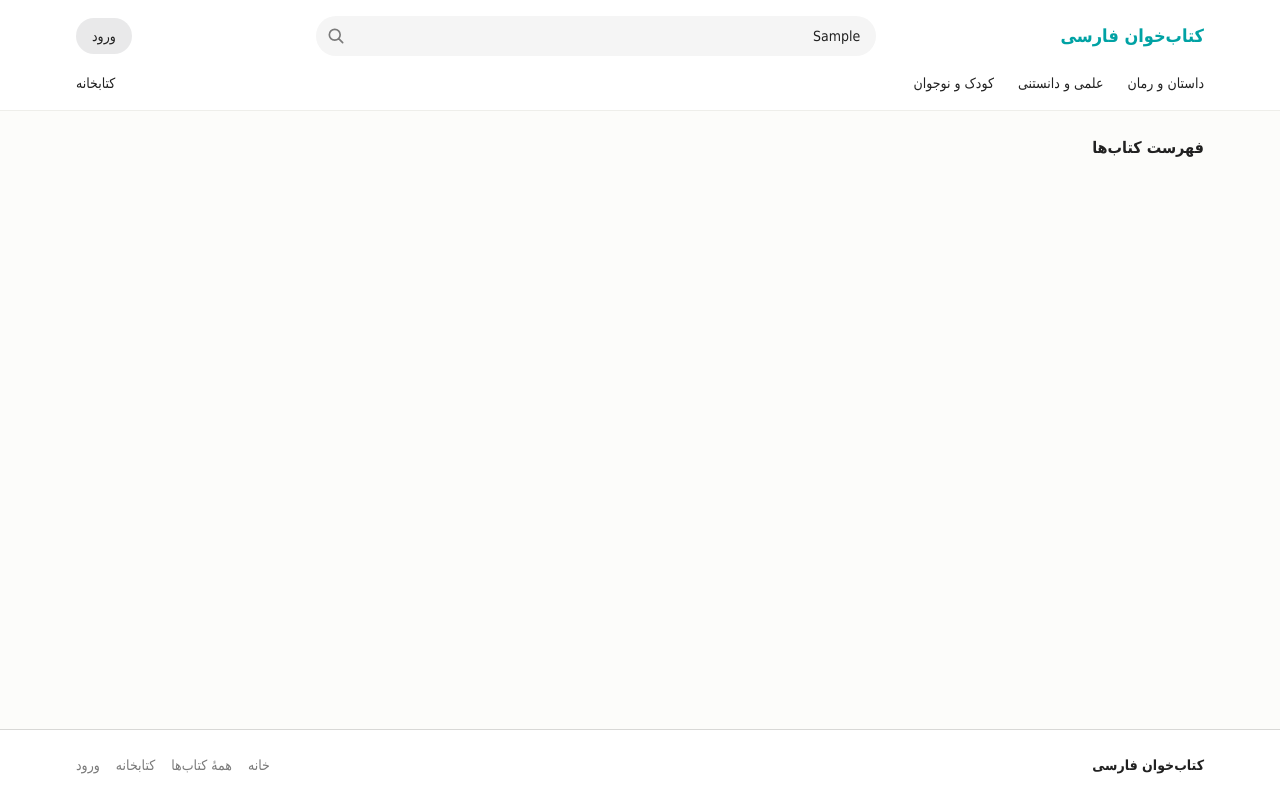
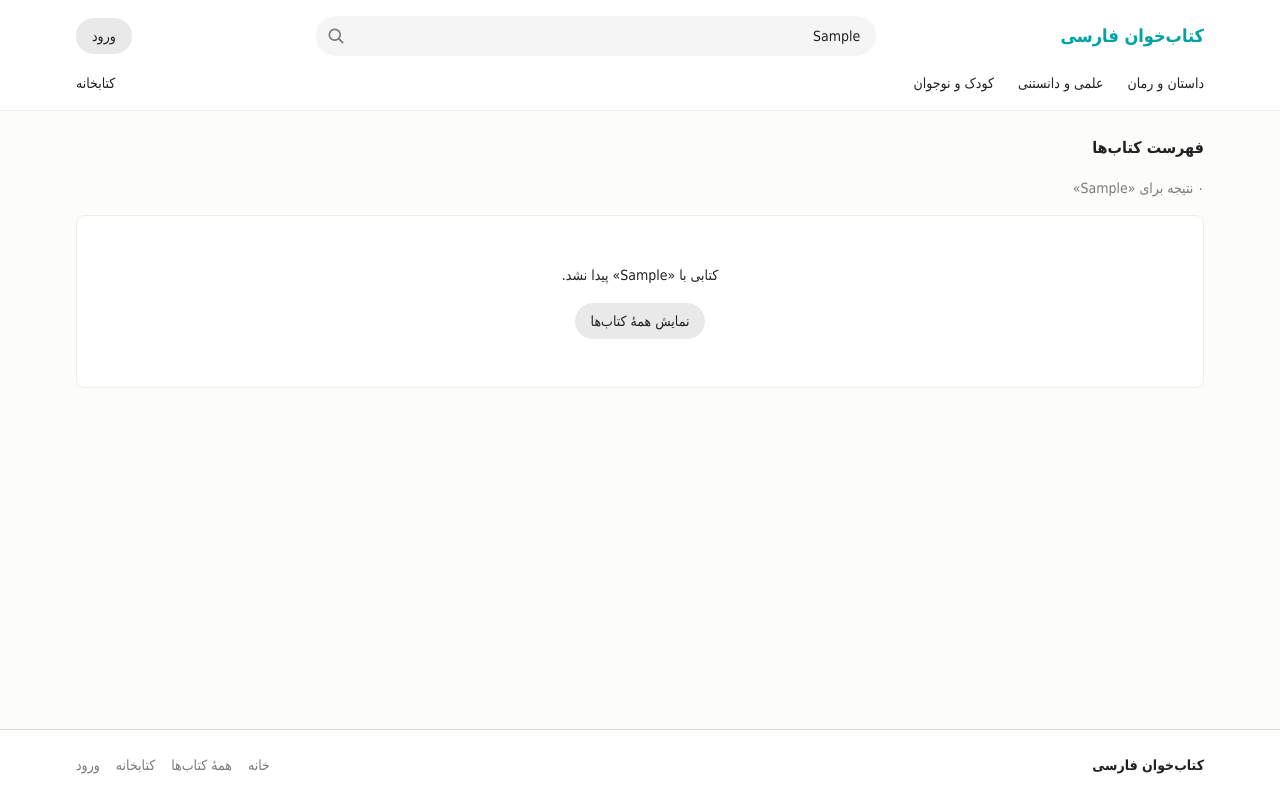
Before and after one commit to Sourenakia/HW1, a plain HTML site: page index.html in a window 1280 px wide. Both pictures are taken after typing "Sample" into the empty fields and a click on the button 336 px from the left and 36 px from the top of the page. Drawn offline with Linux system fonts and the light colour scheme.

Commit message:
search mode

```diff
--- a/css/style.css
+++ b/css/style.css
@@ -361,6 +361,24 @@ body {
   margin-bottom: var(--space-4);
 }
 
+/* List page */
+.list-summary {
+  margin-bottom: var(--space-4);
+  color: var(--color-text-muted);
+}
+
+.empty-state {
+  display: flex;
+  flex-direction: column;
+  align-items: center;
+  gap: var(--space-4);
+  padding: var(--space-12) var(--space-4);
+  text-align: center;
+  background-color: var(--color-surface);
+  border: 1px solid var(--color-border);
+  border-radius: var(--radius-card);
+}
+
 /* Book grid */
 .book-grid {
   display: grid;
--- a/index.html
+++ b/index.html
@@ -18,6 +18,7 @@
   <script src="js/books.js"></script>
   <script src="js/utils.js"></script>
   <script src="js/store.js"></script>
+  <script src="js/catalog.js"></script>
   <script src="js/components.js"></script>
   <script src="js/pages.js"></script>
   <script src="js/router.js"></script>
--- /dev/null
+++ b/js/catalog.js
@@ -0,0 +1,39 @@
+// Book list selection: pure functions only (no DOM, no app state).
+// Filters and sorting for the list page will be added here.
+(function (App) {
+  "use strict";
+
+  var normalizeText = App.utils.normalizeText;
+
+  // Reads list filters from the hash query (a URLSearchParams).
+  function parseListFilters(params) {
+    return {
+      q: (params.get("q") || "").trim()
+    };
+  }
+
+  function matchesQuery(book, normalizedQuery) {
+    return normalizeText(book.title).indexOf(normalizedQuery) !== -1 ||
+      normalizeText(book.author).indexOf(normalizedQuery) !== -1;
+  }
+
+  function compareNewestFirst(a, b) {
+    // ISO dates (YYYY-MM-DD) sort correctly as strings.
+    if (a.addedAt === b.addedAt) return 0;
+    return a.addedAt < b.addedAt ? 1 : -1;
+  }
+
+  // Returns a new array; the input array is never modified.
+  function selectBooks(books, filters) {
+    var query = normalizeText(filters.q || "");
+    var result = books.filter(function (book) {
+      return query === "" || matchesQuery(book, query);
+    });
+    return result.sort(compareNewestFirst);
+  }
+
+  App.catalog = {
+    parseListFilters: parseListFilters,
+    selectBooks: selectBooks
+  };
+})(window.App = window.App || {});
--- a/js/components.js
+++ b/js/components.js
@@ -32,6 +32,14 @@
       location.hash = utils.buildBooksHash({ q: input.value.trim() });
     });
     return form;
+  }
+
+  // Keeps the header search box in sync with the current list query.
+  function setSearchQuery(query) {
+    var input = document.getElementById("site-search-input");
+    if (input && input.value !== query) {
+      input.value = query;
+    }
   }
 
   function renderSiteNav(navId) {
@@ -181,6 +189,7 @@
   App.components = {
     renderHeader: renderHeader,
     renderFooter: renderFooter,
-    renderBookCard: renderBookCard
+    renderBookCard: renderBookCard,
+    setSearchQuery: setSearchQuery
   };
 })(window.App = window.App || {});
--- a/js/pages.js
+++ b/js/pages.js
@@ -16,8 +16,39 @@
     return { title: title, node: el("section", null, [el("h1", { text: title }), grid]) };
   }
 
-  function renderBooksPage() {
-    return renderPlaceholder("فهرست کتاب‌ها");
+  function renderListSummary(count, query) {
+    var countText = App.utils.toPersianDigits(count);
+    var text = query
+      ? countText + " نتیجه برای «" + query + "»"
+      : countText + " کتاب";
+    return el("p", { class: "list-summary", role: "status", text: text });
+  }
+
+  function renderEmptyResults(query) {
+    var message = query
+      ? "کتابی با «" + query + "» پیدا نشد."
+      : "کتابی برای نمایش نیست.";
+    return el("div", { class: "empty-state" }, [
+      el("p", { text: message }),
+      el("a", { class: "button button--neutral", href: "#/books", text: "نمایش همهٔ کتاب‌ها" })
+    ]);
+  }
+
+  function renderBooksPage(params) {
+    var title = "فهرست کتاب‌ها";
+    var filters = App.catalog.parseListFilters(params);
+    var books = App.catalog.selectBooks(BOOKS, filters);
+
+    var content = books.length > 0
+      ? el("div", { class: "book-grid" }, books.map(renderBookCard))
+      : renderEmptyResults(filters.q);
+
+    var node = el("section", null, [
+      el("h1", { text: title }),
+      renderListSummary(books.length, filters.q),
+      content
+    ]);
+    return { title: title, node: node };
   }
 
   function renderBookPage(id) {
--- a/js/router.js
+++ b/js/router.js
@@ -30,9 +30,15 @@
     return pages.notFound;
   }
 
+  function isBooksRoute(route) {
+    return Boolean(route) && route.segments.length === 1 && route.segments[0] === "books";
+  }
+
   function render() {
     var app = document.getElementById("app");
-    var page = matchRoute(parseHash())();
+    var route = parseHash();
+    var page = matchRoute(route)();
+    App.components.setSearchQuery(isBooksRoute(route) ? App.catalog.parseListFilters(route.params).q : "");
     app.textContent = "";
     app.appendChild(page.node);
     document.title = page.title + " | " + App.utils.SITE_NAME;
--- a/js/utils.js
+++ b/js/utils.js
@@ -19,6 +19,21 @@
     return String(text).replace(/[۰-۹]/g, function (digit) {
       return String(PERSIAN_DIGITS.indexOf(digit));
     });
+  }
+
+  // Makes Persian text comparable for search: Arabic ي/ك → Persian ی/ک,
+  // ۀ → ه, harakat/hamza marks removed, ZWNJ treated as a space,
+  // Latin lower-cased, whitespace collapsed and trimmed.
+  function normalizeText(text) {
+    return String(text)
+      .replace(/ي/g, "ی")
+      .replace(/ك/g, "ک")
+      .replace(/ۀ/g, "ه")
+      .replace(/[ً-ٰٟ]/g, "")
+      .replace(/‌/g, " ")
+      .toLowerCase()
+      .replace(/\s+/g, " ")
+      .trim();
   }
 
   function formatNumber(number) {
@@ -93,6 +108,7 @@
     SITE_NAME: SITE_NAME,
     toPersianDigits: toPersianDigits,
     toLatinDigits: toLatinDigits,
+    normalizeText: normalizeText,
     formatNumber: formatNumber,
     formatPrice: formatPrice,
     formatRating: formatRating,
```
